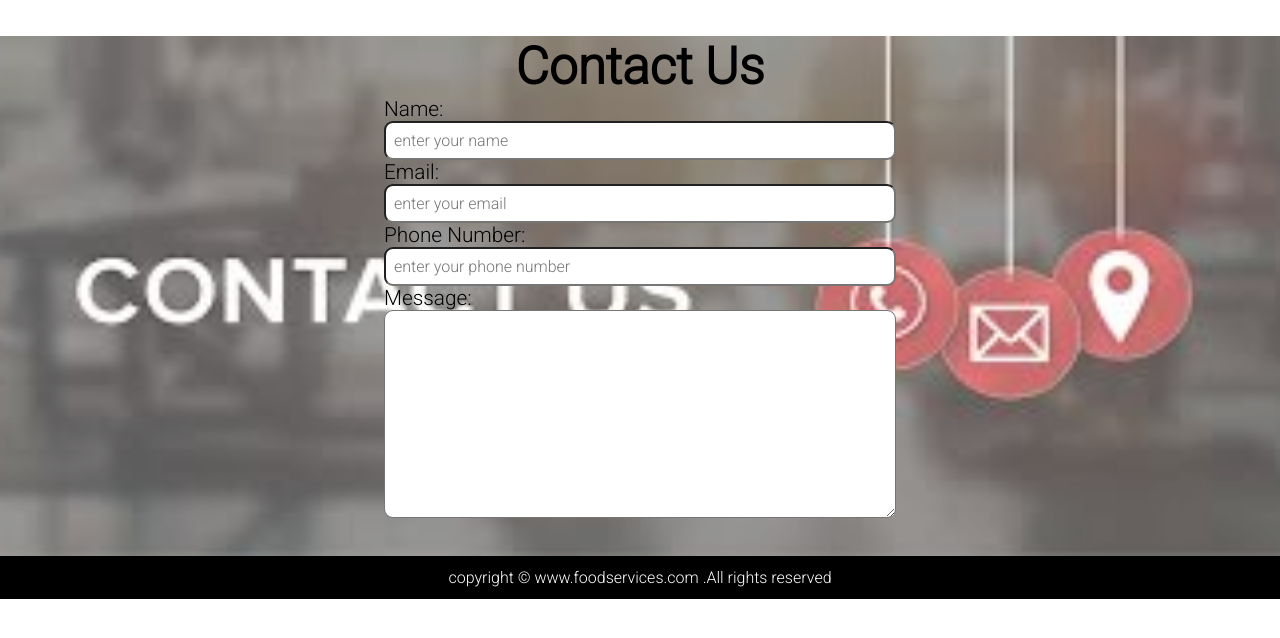
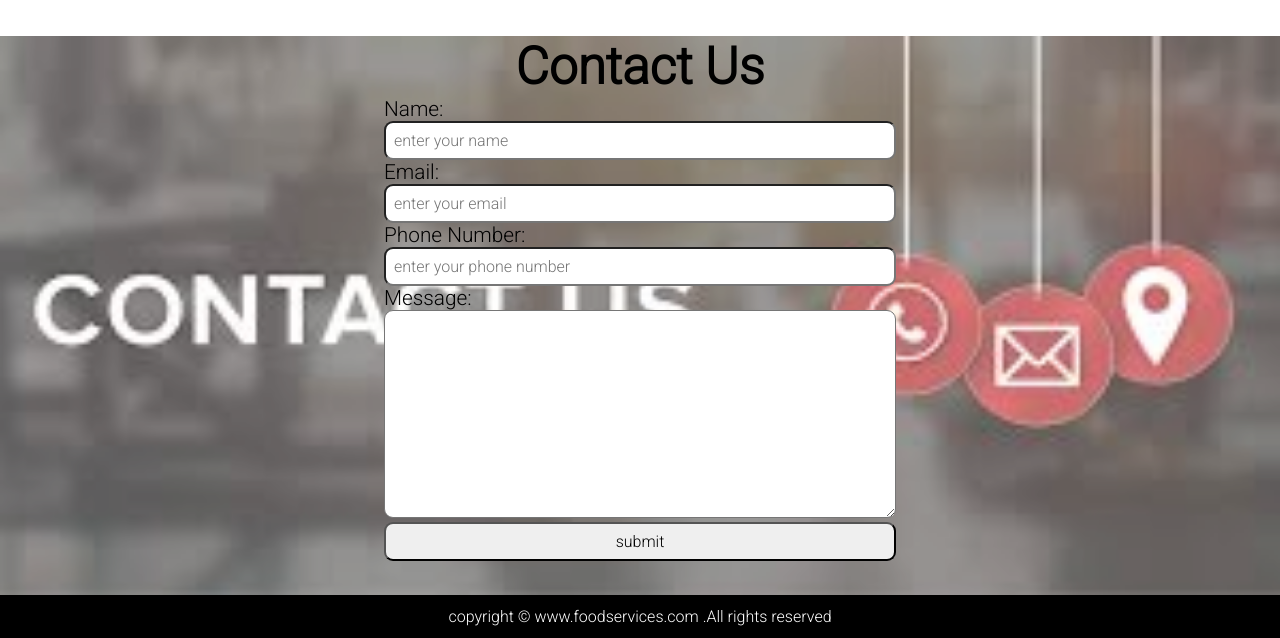
Before and after one commit to Sharath-shetty28/Food-services, a plain HTML site: page index.html in a window 1280 px wide. Shown: the part 1491-2129 px from the top of the page. Before the commit the page ends 2090 px from the top, so only its background shows below. Drawn offline with Linux system fonts and the light colour scheme.

Commit message:
Update index.html

```diff
--- a/index.html
+++ b/index.html
@@ -99,6 +99,7 @@
                     <label for="message">message:</label>
                     <textarea name="message" id="message" cols="30" rows="10"></textarea>
                 </div>
+                <input type='submit' value='submit'/>
             </form>
         </div>
     </section>
```
